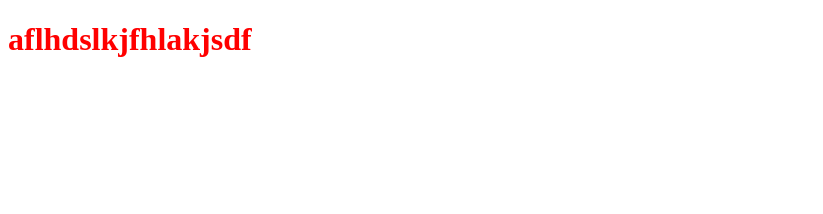
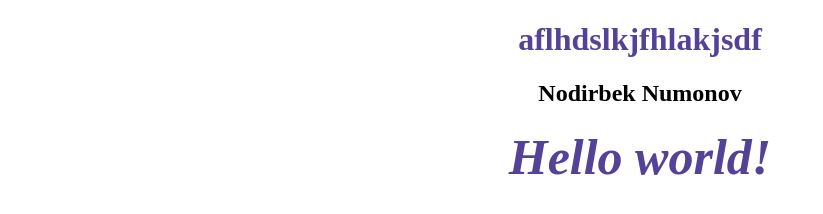
Before and after one commit to 7777777lv/HTML-CSS-PROJECT-2, a plain HTML site: page index.html in a window 1280 px wide. Shown: the whole page, without its empty margins (0-823 px from the left). Drawn offline with Linux system fonts and the light colour scheme.

Commit message:
hello qoshildi

```diff
--- a/css/main.css
+++ b/css/main.css
@@ -1,3 +1,9 @@
 h1{
-    color: red;
+    color: rgb(84, 65, 152);
 }
+*{
+  text-align: center;
+}
+i{
+    font-size: 50px;
+}
--- a/index.html
+++ b/index.html
@@ -9,6 +9,8 @@
 </head>
 <body>
     <h1>aflhdslkjfhlakjsdf</h1>
+    <h2>Nodirbek Numonov</h2>
+    <h1><i>Hello world!</i></h1>
 
 </body>
 </html>
```
